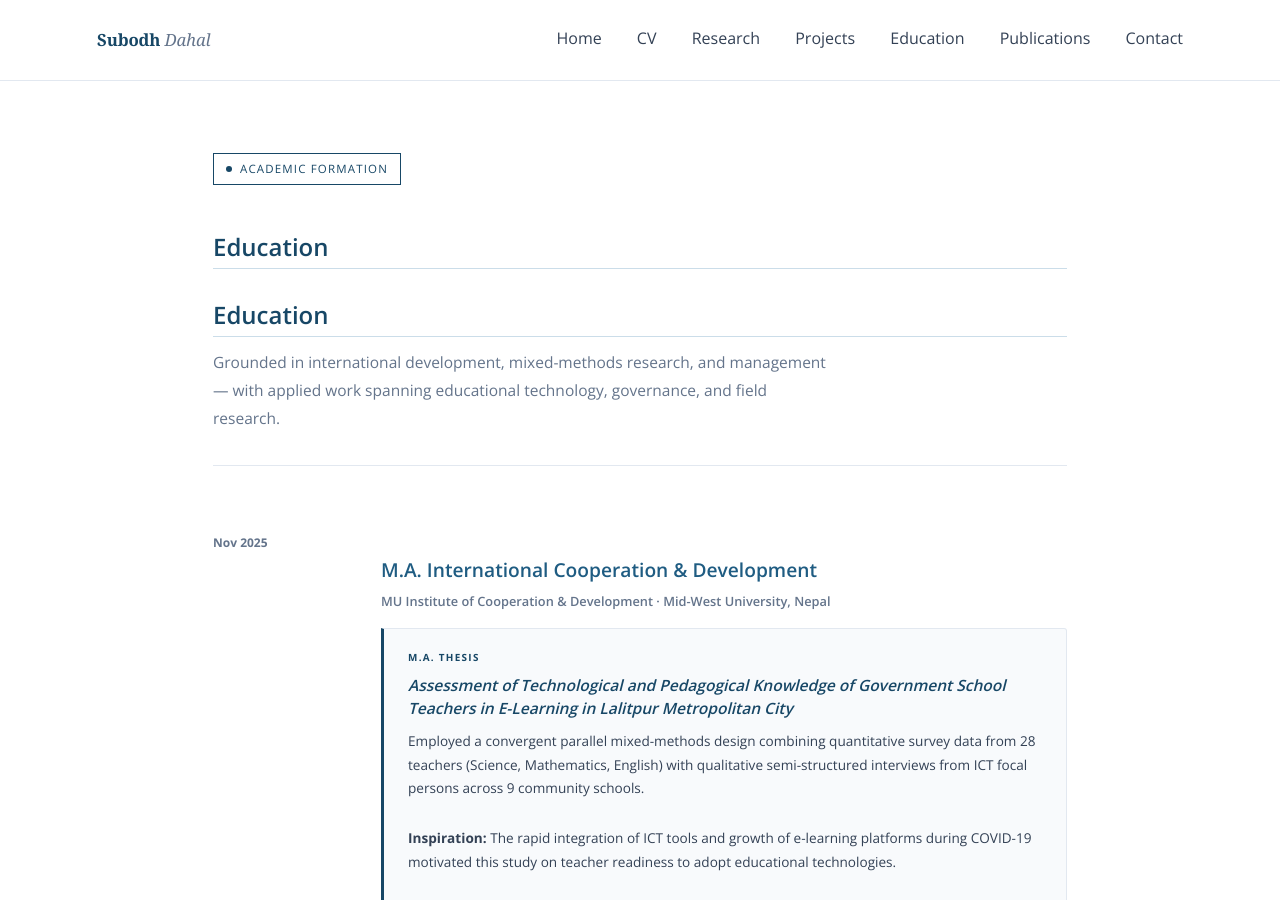
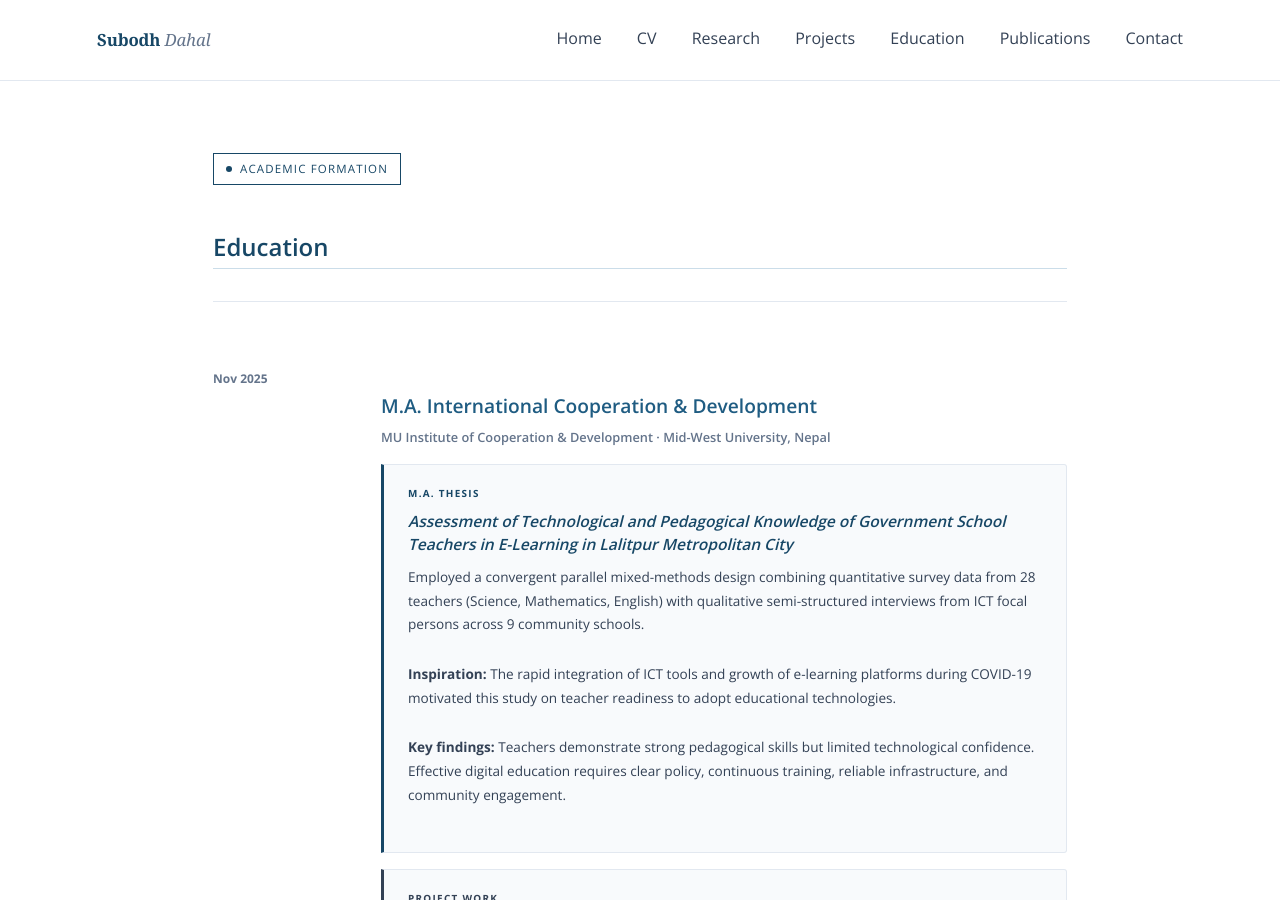
Before and after one commit to dahalsubodh/dahalsubodh.github.io, a Jekyll site: the page built from education.md, in a window 1280 px wide and 900 px high. Built offline with Jekyll 4.4.1, drawn with Linux system fonts in a browser that asks for light colours.

Commit message:
Update education.md

```diff
--- a/education.md
+++ b/education.md
@@ -8,12 +8,7 @@ layout: default
   Academic Formation
 </span>
 <h2 class="section-title">Education</h2>
-<h2 class="section-title">Education</h2>
-<p style="color: var(--color-text-muted); font-size:0.97rem; max-width:620px; margin-bottom:2rem; line-height:1.8;">
-  Grounded in international development, mixed-methods research, and management — with applied work spanning educational technology, governance, and field research.
-</p>
-
-<hr style="border:none; border-top:1px solid var(--color-border); margin: 2rem 0;">
+<hr style="border:none; border-top:0.2px solid var(--color-border); margin: 2rem 0;">
 
 <!-- ================= M.A. ================= -->
 <div class="edu-entry">
```
